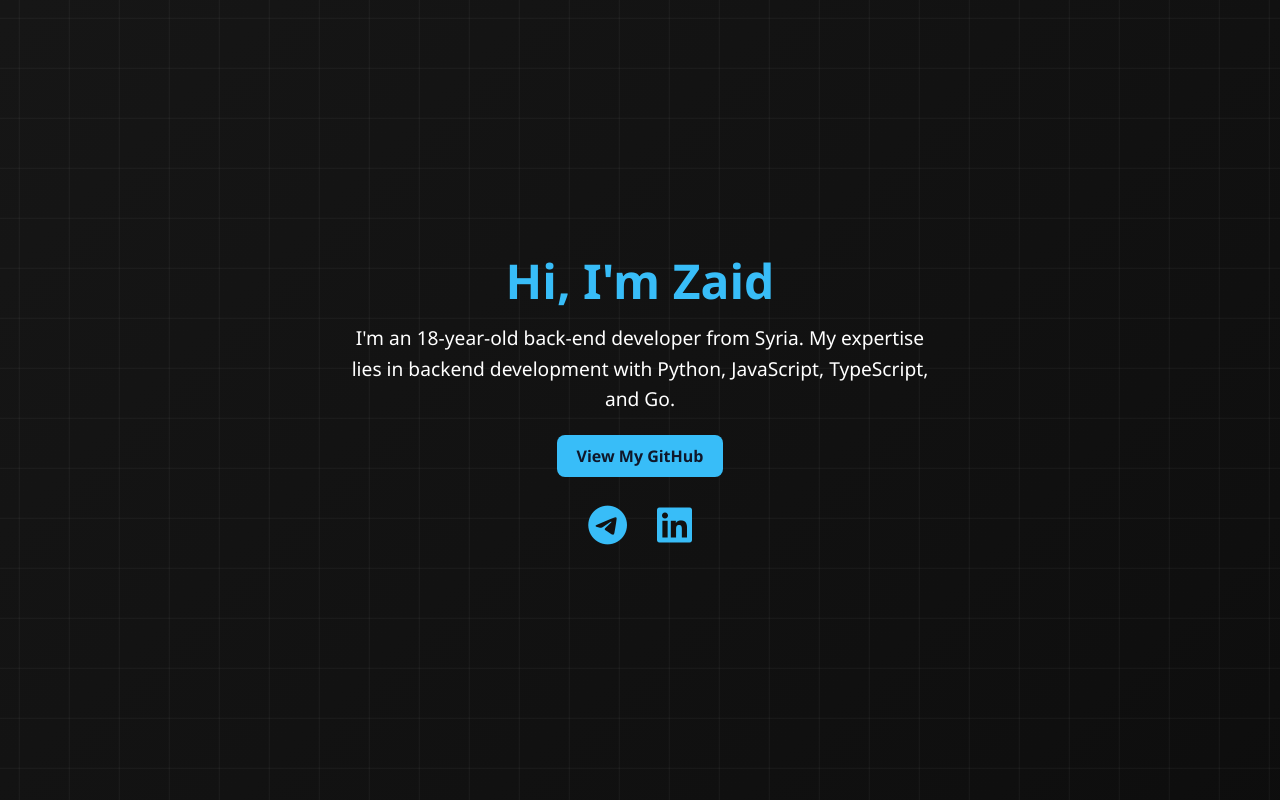
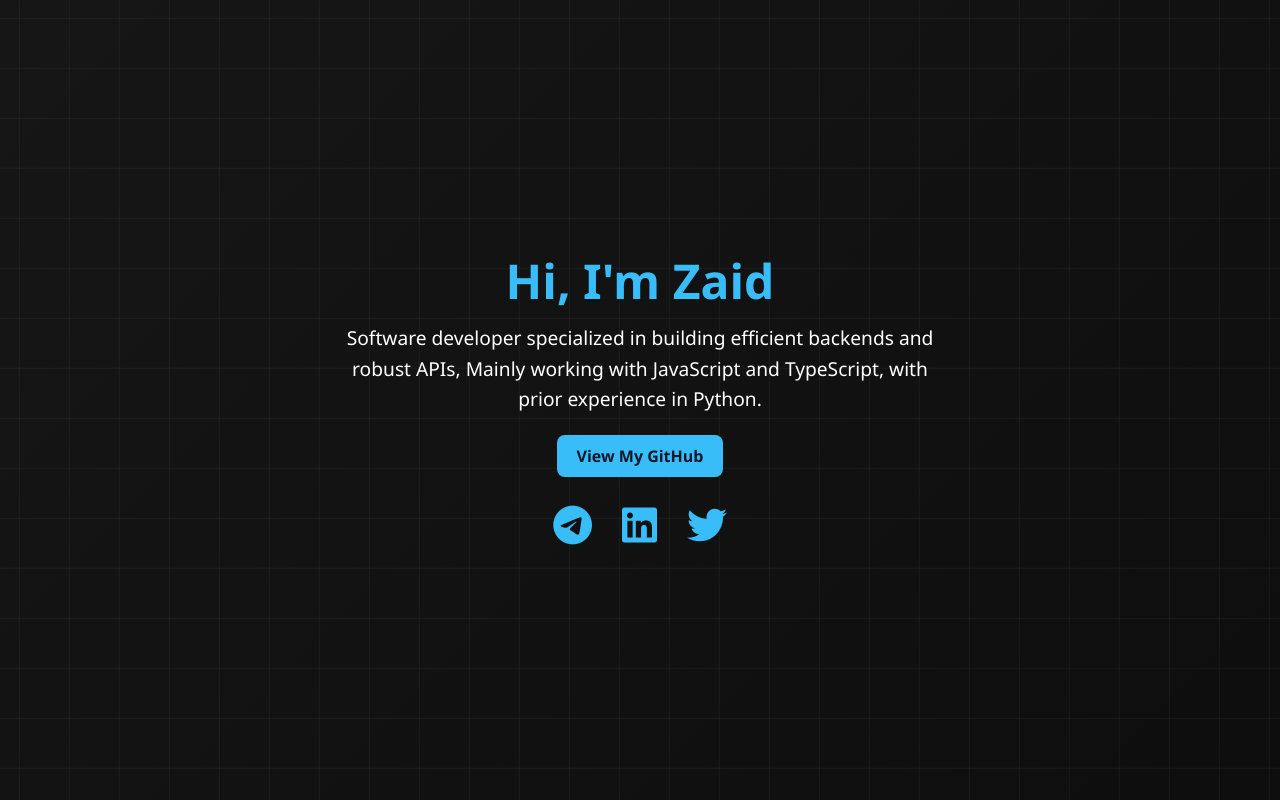
Before and after one commit to 7n2/nn, a plain HTML site: page index.html in a window 1280 px wide. Drawn offline with Linux system fonts and the light colour scheme.

Commit message:
Update index.html

```diff
--- a/index.html
+++ b/index.html
@@ -39,7 +39,6 @@
       100% { background-position: 0% 50%; }
     }
 
-    /* شبكة خلفية متحركة */
     body::before {
       content: '';
       position: absolute;
@@ -179,7 +178,8 @@
 
   <div class="content">
     <h1>Hi, I'm Zaid</h1>
-    <p>I'm an 18-year-old back-end developer from Syria. My expertise lies in backend development with Python, JavaScript, TypeScript, and Go.</p>
+    <p>Software developer specialized in building efficient backends and robust APIs,
+      Mainly working with JavaScript and TypeScript, with prior experience in Python.</p>
 
     <a class="button" href="https://github.com/z44d" target="_blank">View My GitHub</a>
 
@@ -190,6 +190,9 @@
       <a href="https://www.linkedin.com/in/z44d" target="_blank" title="LinkedIn">
         <i class="fab fa-linkedin"></i>
       </a>
+      <a href="https://x.com/0z44d" target="_blank" title="X">
+        <i class="fab fa-twitter"></i>
+      </a>
     </div>
   </div>
 
```
